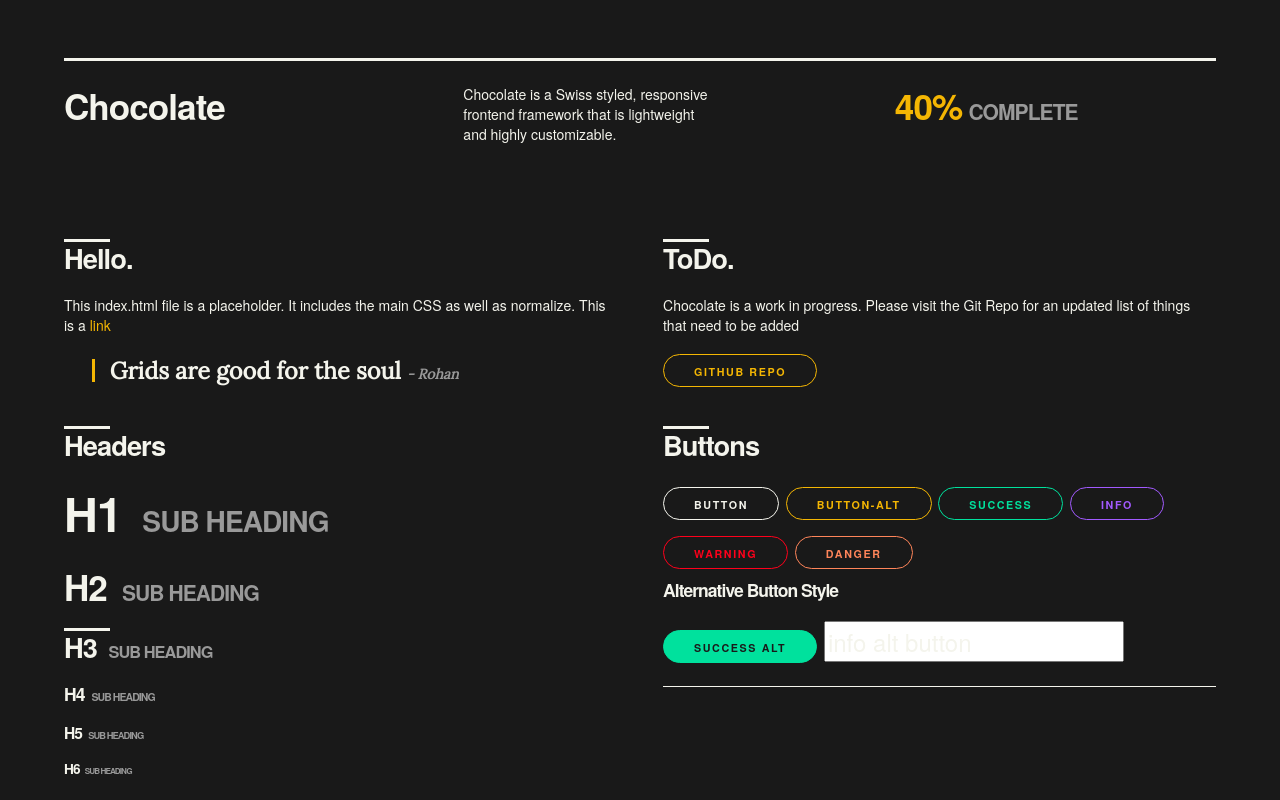
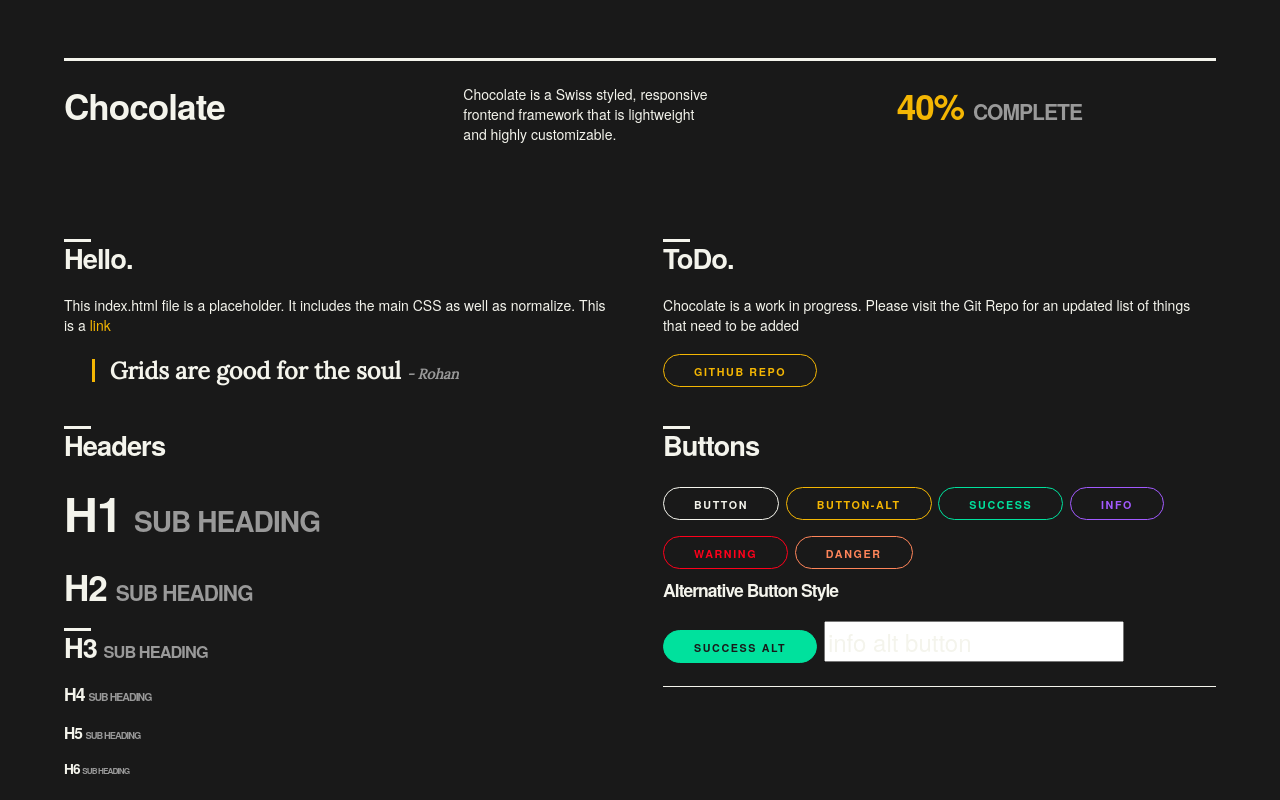
Before and after one commit to imRohan/chocolate-framework, a website: page index.html in a window 1280 px wide. Drawn offline with Linux system fonts and the light colour scheme.

Commit message:
heading spacing

```diff
--- a/scss/_mixins.scss
+++ b/scss/_mixins.scss
@@ -19,7 +19,7 @@
 @mixin headerLine(){
 		    content: "";
         position: absolute;
-        width: 4%;
+        width: 1em;
         margin-top: -3px;
         border-bottom: $lineWidth solid $primaryColor;
 }
--- a/scss/_typography.scss
+++ b/scss/_typography.scss
@@ -102,8 +102,7 @@
     font-size: 60%;
     color: $darkFont;
     text-transform: uppercase;
-    margin-right: 0.3em;
-    margin-left: 0.3em;
+    margin-left: 0px;
 }
 
 cite {
```
Also changed, not shown: index.html (+1 -1 lines), css/style.css, 1 other file.
